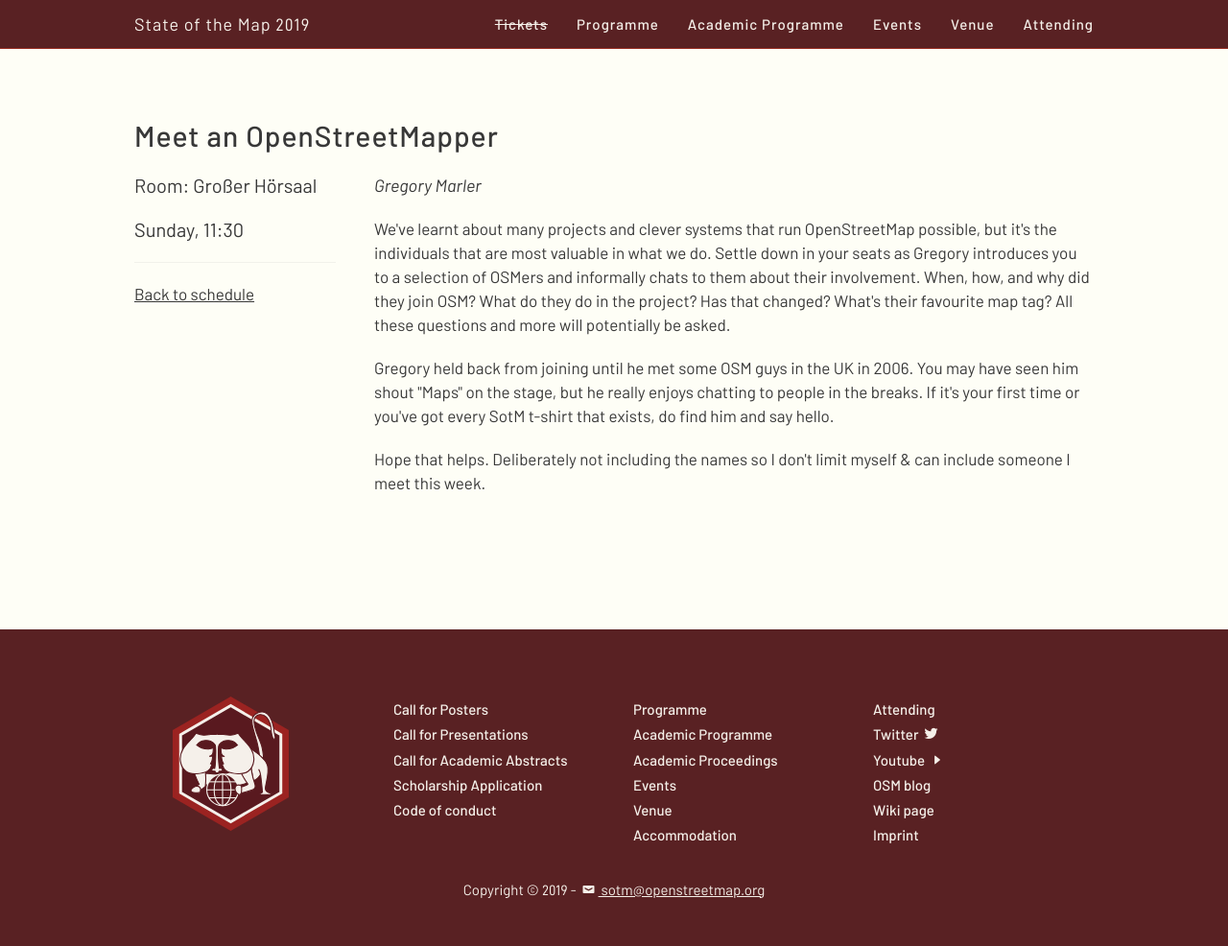
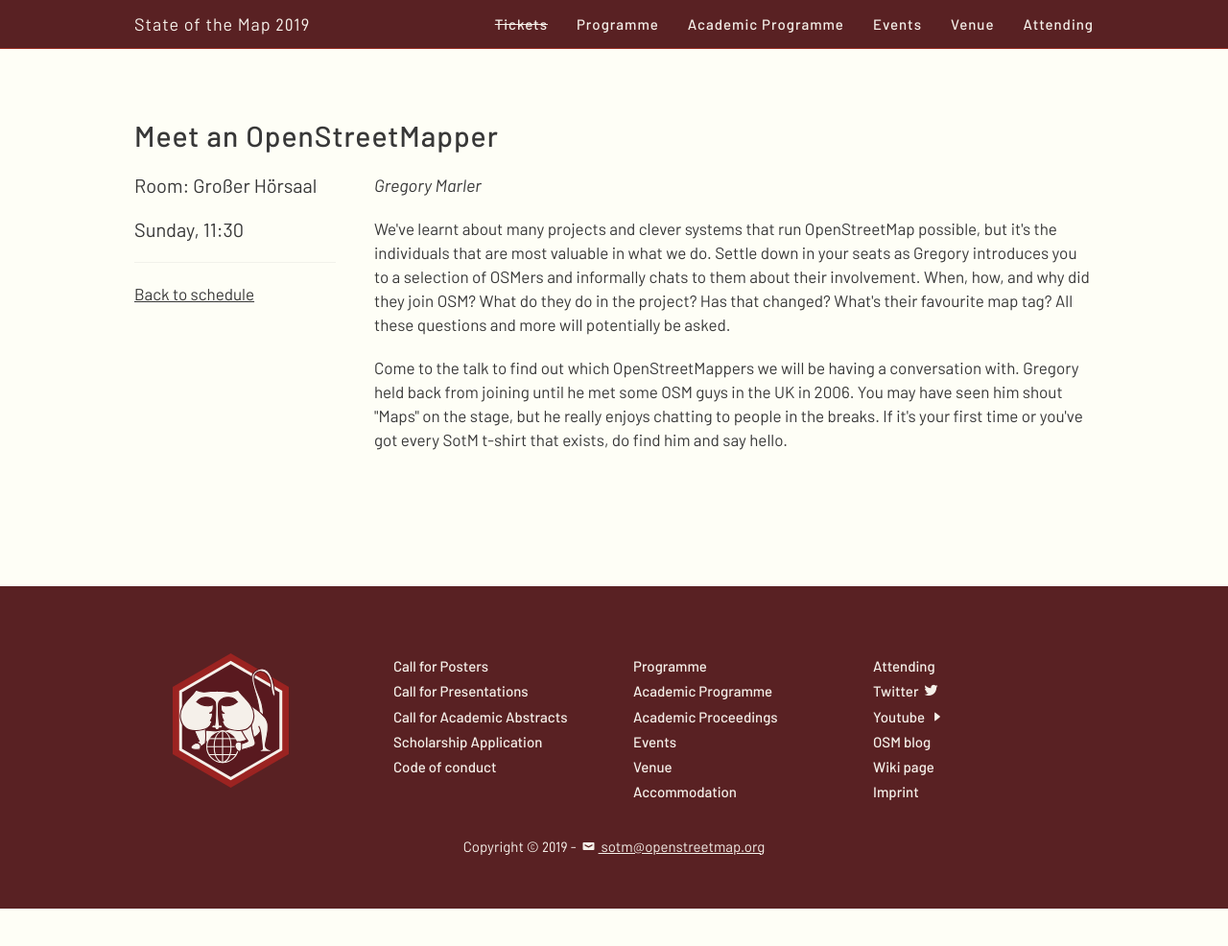
Before and after one commit to openstreetmap/stateofthemap-2019, a Jekyll site: the page built from sessions/VANVBY.html, in a window 1280 px wide and 992 px high. Shown: the top 986 px of the window at 96% size. Built offline with Jekyll 4.4.1, drawn with Linux system fonts in a browser that asks for light colours.

Commit message:
schedule update

```diff
--- a/sessions/VANVBY.html
+++ b/sessions/VANVBY.html
@@ -11,5 +11,5 @@
 recording: True
 ---
 <p>We've learnt about many projects and clever systems that run OpenStreetMap possible, but it's the individuals that are most valuable in what we do. Settle down in your seats as Gregory introduces you to a selection of OSMers and informally chats to them about their involvement. When, how, and why did they join OSM? What do they do in the project? Has that changed? What's their favourite map tag? All these questions and more will potentially be asked.</p>
-<p>Gregory held back from joining until he met some OSM guys in the UK in 2006. You may have seen him shout "Maps" on the stage, but he really enjoys chatting to people in the breaks. If it's your first time or you've got every SotM t-shirt that exists, do find him and say hello.</p>
-<p>Hope that helps. Deliberately not including the names so I don't limit myself &amp; can include someone I meet this week.</p>
+<p>Come to the talk to find out which OpenStreetMappers we will be having a conversation with.
+Gregory held back from joining until he met some OSM guys in the UK in 2006. You may have seen him shout "Maps" on the stage, but he really enjoys chatting to people in the breaks. If it's your first time or you've got every SotM t-shirt that exists, do find him and say hello.</p>
```
